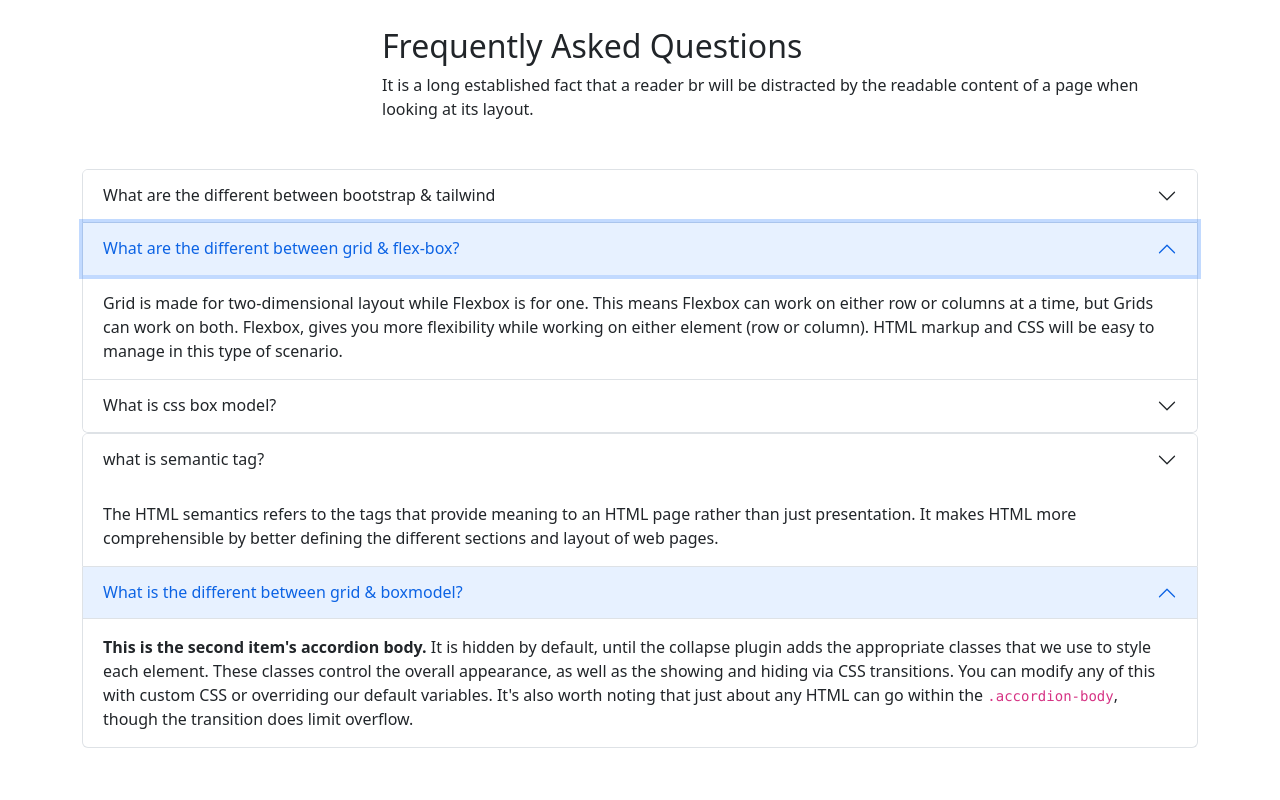
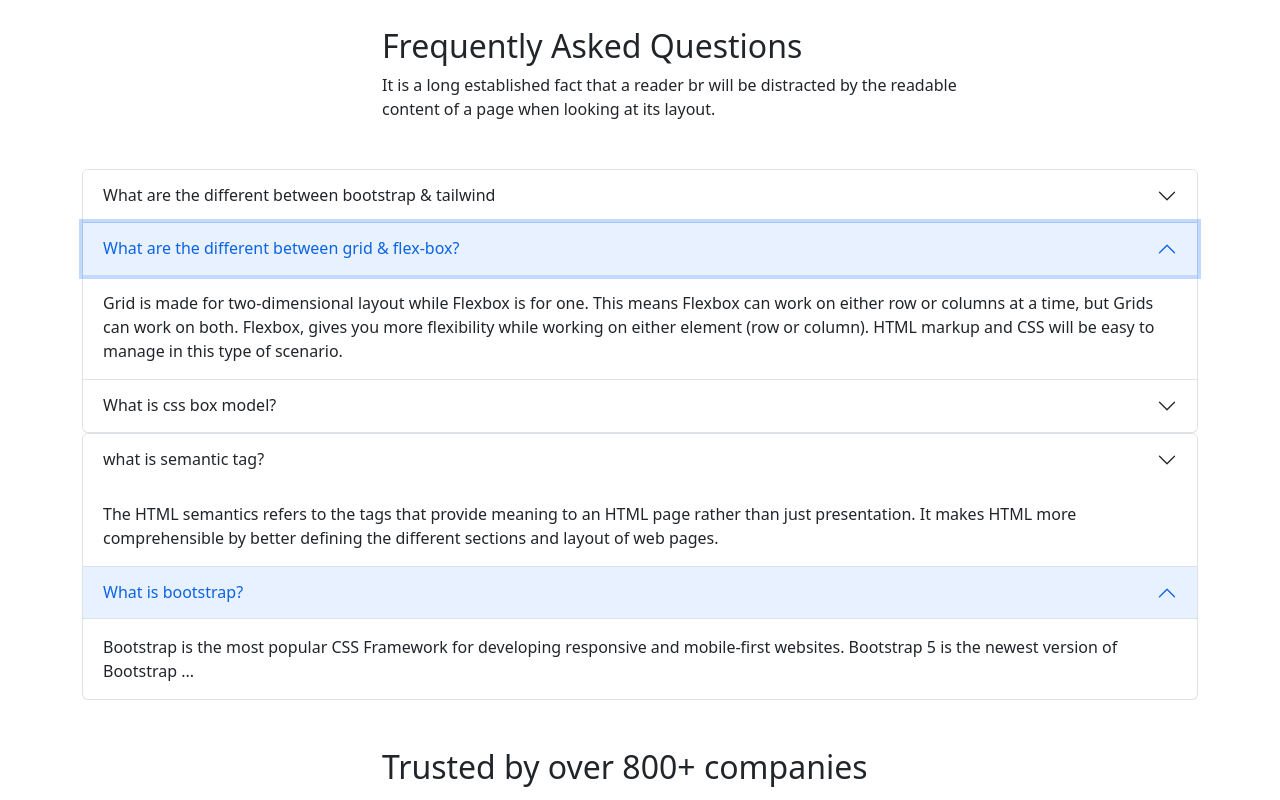
Before and after one commit to najmulhasan/edTech-website, a plain HTML site: page index.html in a window 1280 px wide. Both pictures are taken after a click on the button "What are the different between grid & flex-box?". Shown: the part 2111-2911 px from the top of the page. Drawn offline with nearby package versions, Linux system fonts and the light colour scheme.

Commit message:
asked question final

```diff
--- a/index.html
+++ b/index.html
@@ -236,7 +236,7 @@
     <section class="container mt-5">
         <h2 class="heading-details justify-content-center">Frequently Asked Questions</h2>
         <p class="paragraph mb-5 justify-content-center">It is a long established fact that a reader br
-            will be distracted by the readable
+            will be distracted by the readable <br>
             content of a page when looking at its layout.</p>
         <div class="accordion" id="accordionExample">
             <div class="accordion-item">
@@ -315,18 +315,14 @@
                 <h2 class="accordion-header" id="headingTwo">
                     <button class="accordion-button collapsed" type="button" data-bs-toggle="collapse"
                         data-bs-target="#collapseTwo" aria-expanded="false" aria-controls="collapseTwo">
-                        What is the different between grid & boxmodel?
+                        What is bootstrap?
                     </button>
                 </h2>
                 <div id="collapseTwo" class="accordion-collapse collapse" aria-labelledby="headingTwo"
                     data-bs-parent="#accordionExample">
                     <div class="accordion-body">
-                        <strong>This is the second item's accordion body.</strong> It is hidden by default, until the
-                        collapse plugin adds the appropriate classes that we use to style each element. These classes
-                        control the overall appearance, as well as the showing and hiding via CSS transitions. You can
-                        modify any of this with custom CSS or overriding our default variables. It's also worth noting
-                        that just about any HTML can go within the <code>.accordion-body</code>, though the transition
-                        does limit overflow.
+                        Bootstrap is the most popular CSS Framework for developing responsive and mobile-first websites.
+                        Bootstrap 5 is the newest version of Bootstrap ...
                     </div>
                 </div>
             </div>
```
